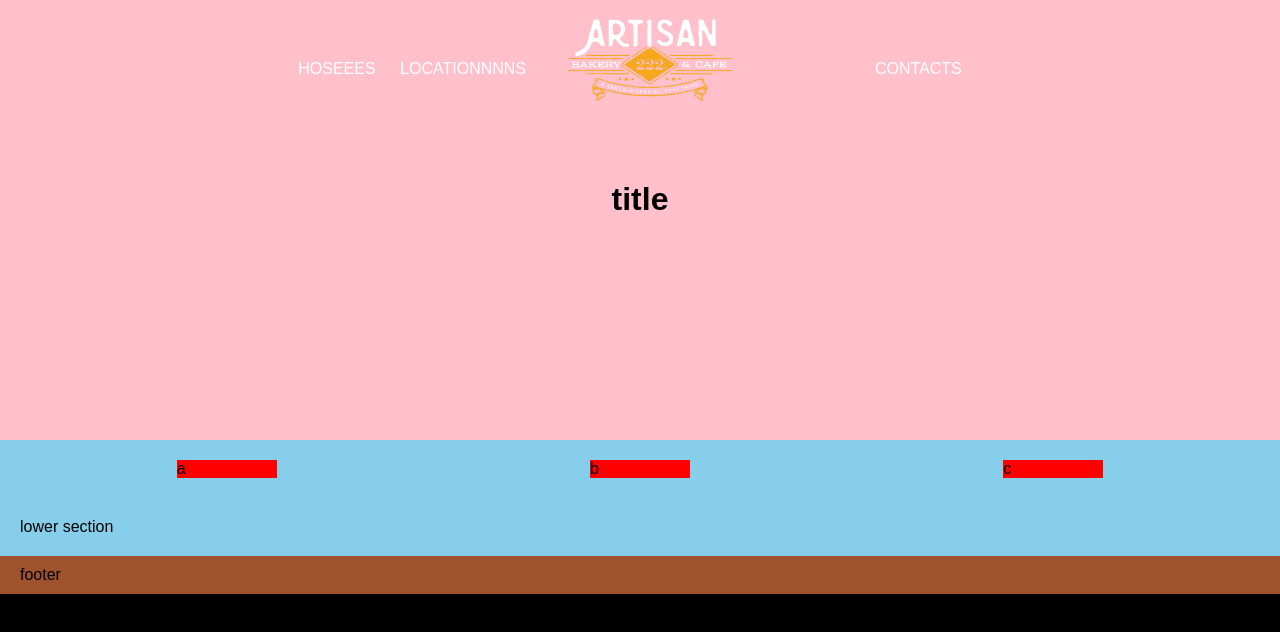
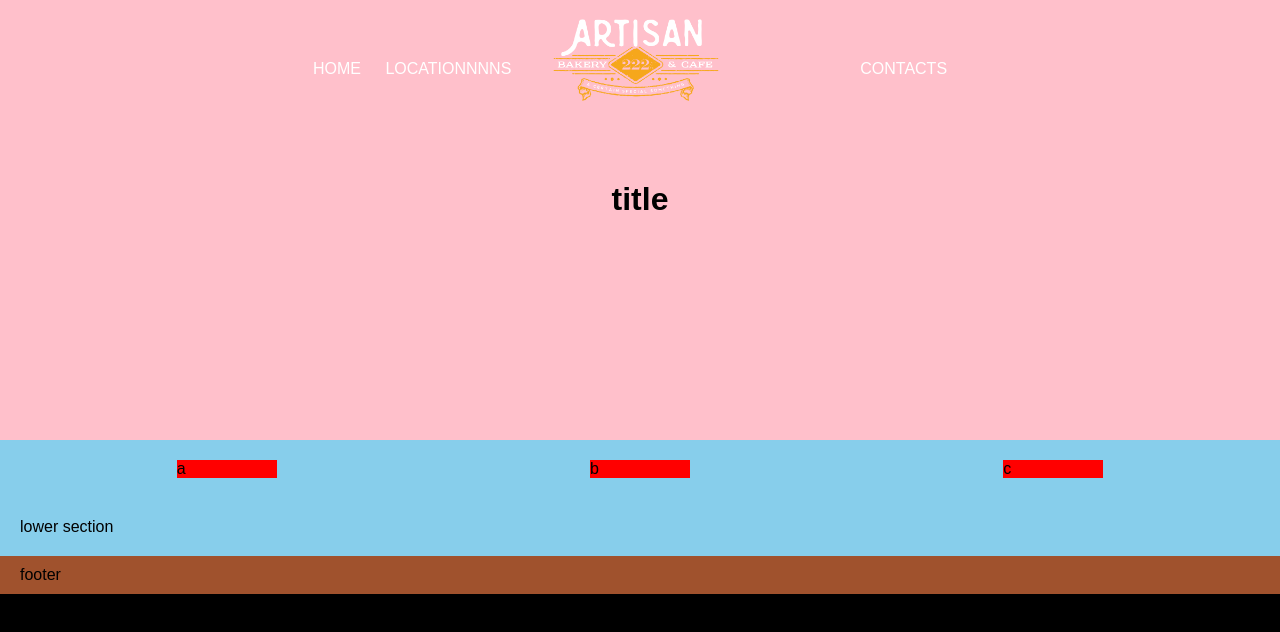
Before and after one commit to Adunia5522/page, a plain HTML site: page index.html in a window 1280 px wide. Drawn offline with Linux system fonts and the light colour scheme.

Commit message:
changed to home

```diff
--- a/index.html
+++ b/index.html
@@ -8,7 +8,7 @@
 <header>
     <nav>
         <ul>
-            <li><a href="index.html">Hoseees</a></li>
+            <li><a href="index.html">Home</a></li>
             <li><a href="locations.html">Locationnnns</a></li>
             <li class="logo"><a href="index.html">shelter logo</a></li>
             <li><a href="contact.html">Contacts</a></li>
```
